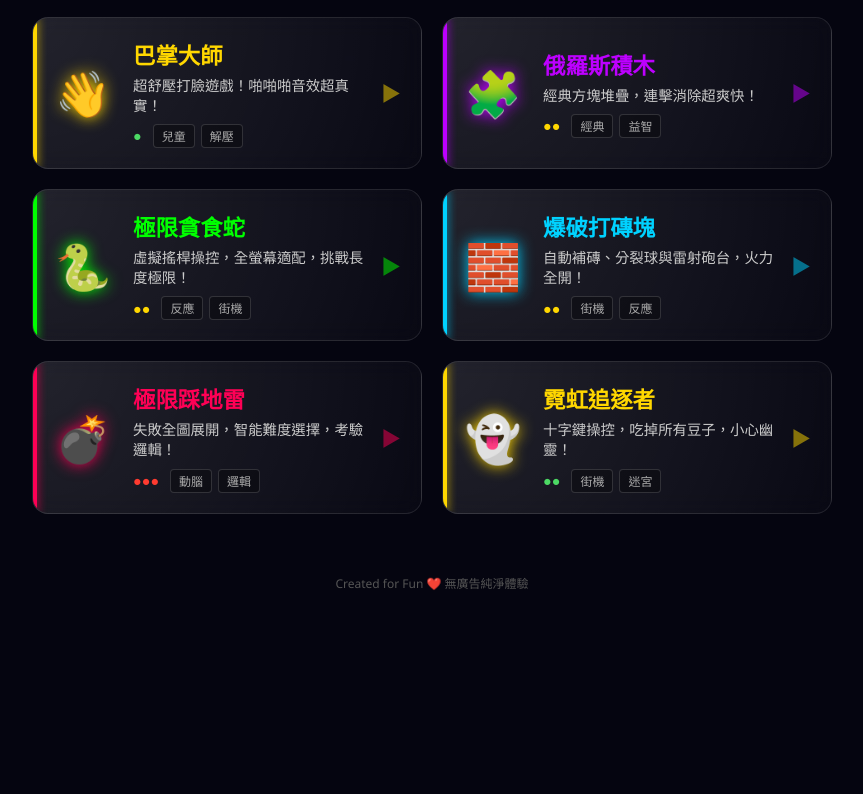
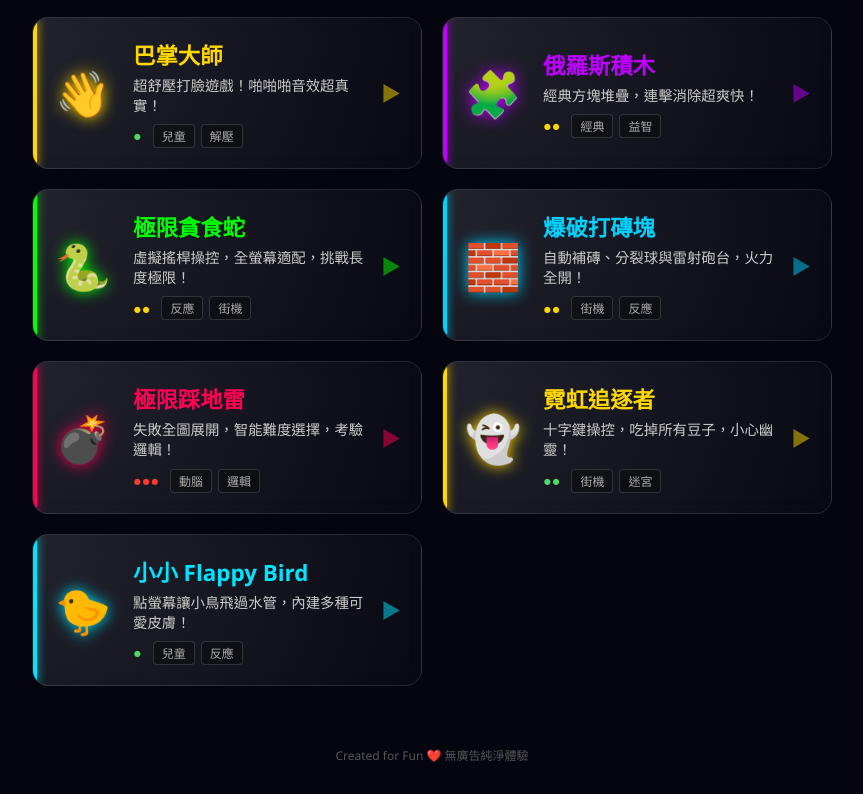
Before and after one commit to Enigma1614/my-cube, a plain HTML site: page index.html in a window 1280 px wide. Shown: the part 702-1496 px from the top of the page, without its empty margins (208-1071 px from the left). Before the commit the page ends 1324 px from the top, so only its background shows below. Drawn offline with Linux system fonts and the light colour scheme.

Commit message:
Update index.html

```diff
--- a/index.html
+++ b/index.html
@@ -354,6 +354,20 @@
             </div>
         </a>
 
+                <a href="flappy-bird.html" class="game-card" style="--theme: #00e5ff;" data-cat="kids classic">
+            <div class="icon">🐤</div>
+            <div class="info">
+                <div class="game-title">小小 Flappy Bird</div>
+                <div class="game-desc">點螢幕讓小鳥飛過水管，內建多種可愛皮膚！</div>
+                <div class="meta">
+                    <span class="difficulty easy">●</span>
+                    <span class="tag">兒童</span>
+                    <span class="tag">反應</span>
+                </div>
+            </div>
+        </a>
+
+
     </div>
 
     <footer>Created for Fun ❤️ 無廣告純淨體驗</footer>
```
